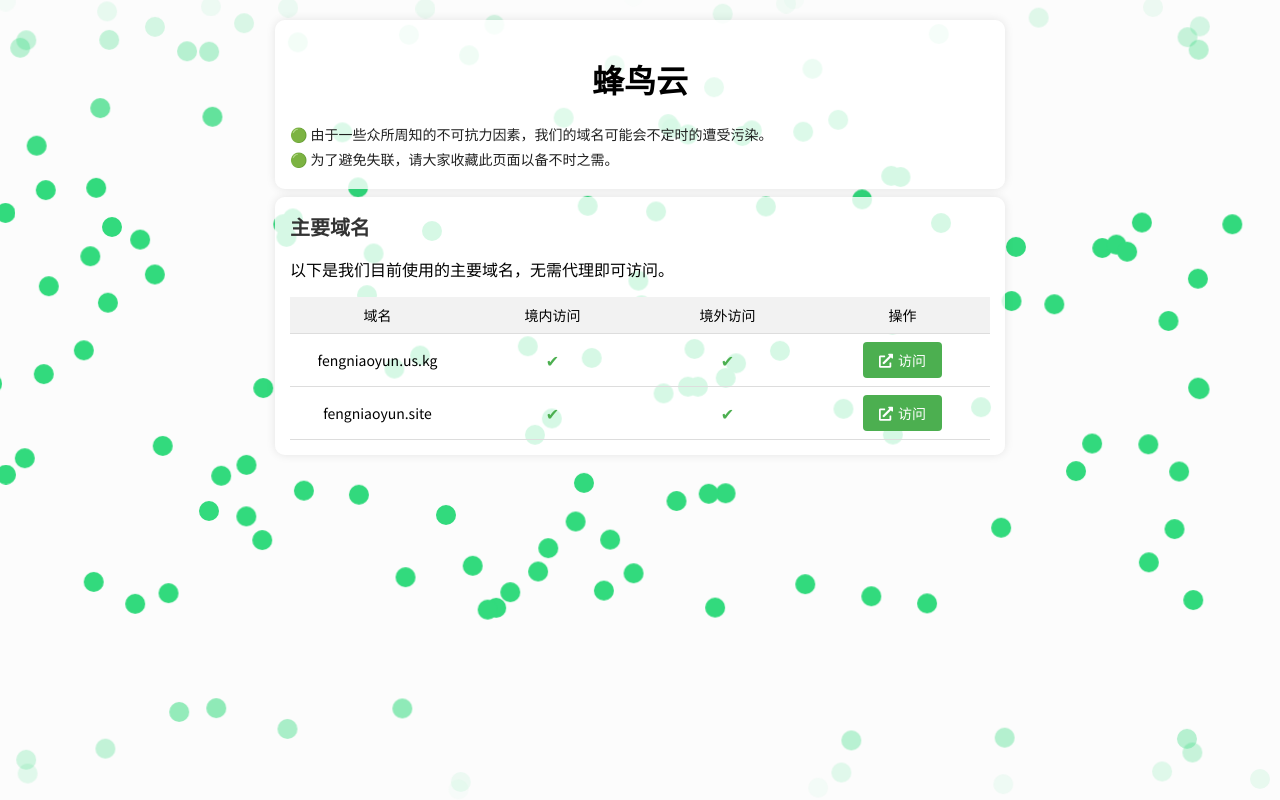
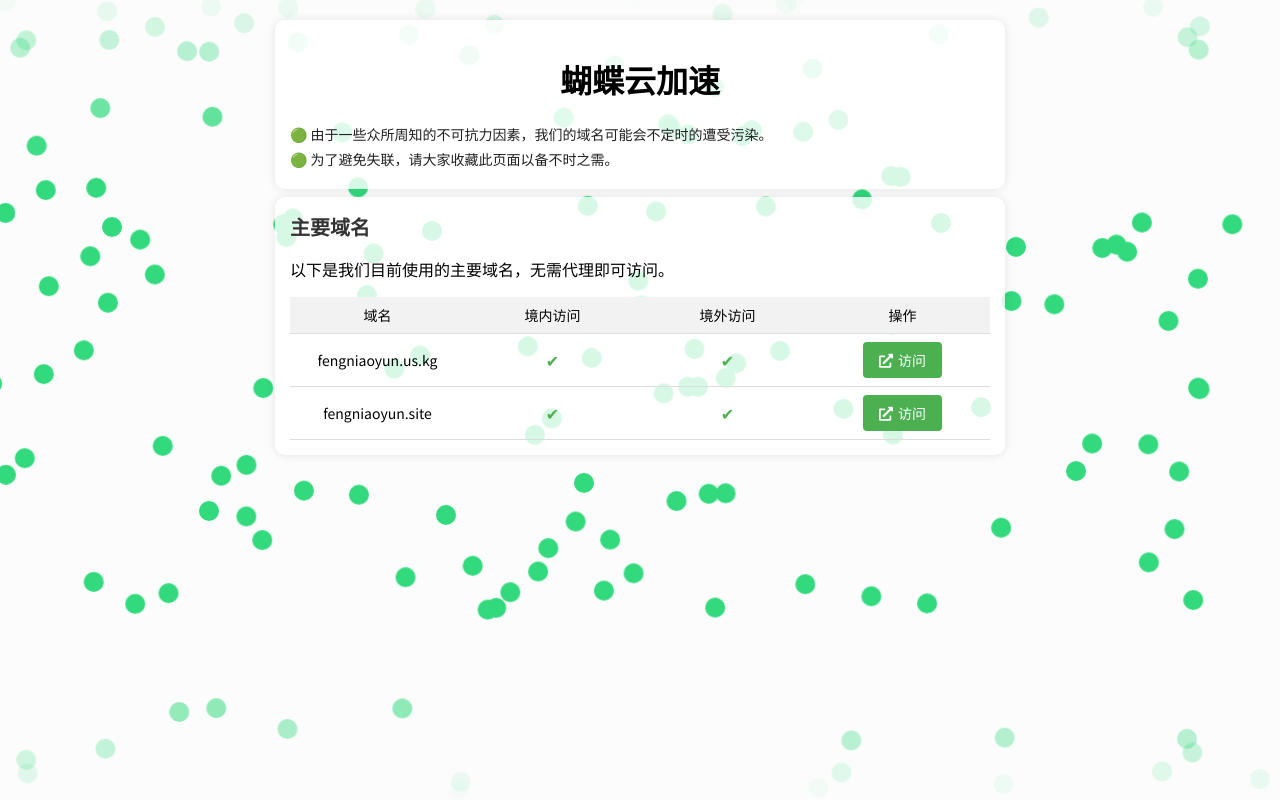
Before and after one commit to MoeTutorial/fengniaoweb, a plain HTML site: page index.html in a window 1280 px wide. Drawn offline with Linux system fonts and the light colour scheme.

Commit message:
Update index.html

```diff
--- a/index.html
+++ b/index.html
@@ -3,7 +3,7 @@
 <head>
     <meta charset="UTF-8">
     <meta name="viewport" content="width=device-width, initial-scale=1.0">
-    <title>蜂鸟云永久域名</title>
+    <title>蝴蝶云加速永久域名</title>
     <link rel="icon" href="favicon.ico" type="image/x-icon">
     <link rel="shortcut icon" href="favicon.ico" type="image/x-icon">
     <link href="https://fonts.googleapis.com/css2?family=Noto+Sans+SC:wght@300;400;500&amp;display=swap"
@@ -288,7 +288,7 @@
         <div class="particle" style="left: 262.232px; animation-duration: 24.9686s; animation-delay: -16.4383s;"></div>
     </div> <!-- 粒子动效容器 -->
     <div class="header-container">
-        <center><h1>蜂鸟云</h1></center>
+        <center><h1>蝴蝶云加速</h1></center>
         <!--<img src="logo.webp" alt="Logo" class="logo">-->
         <ul>
             <li>🟢 由于一些众所周知的不可抗力因素，我们的域名可能会不定时的遭受污染。</li>
```
